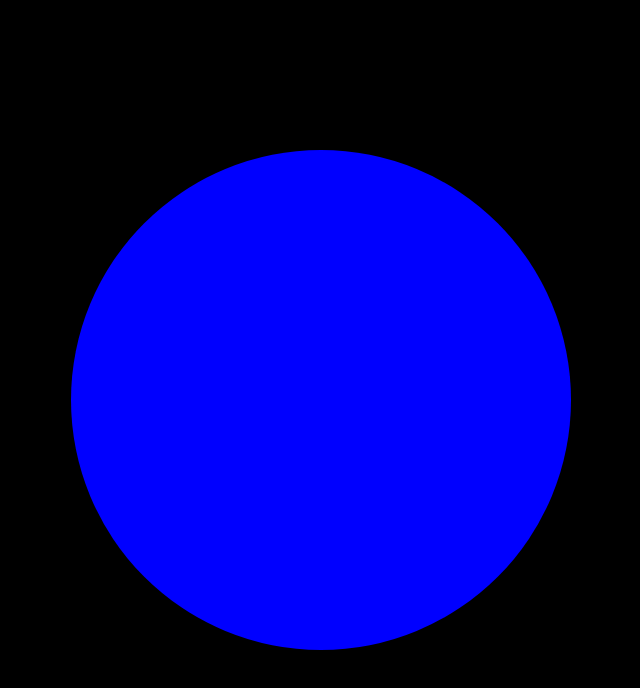
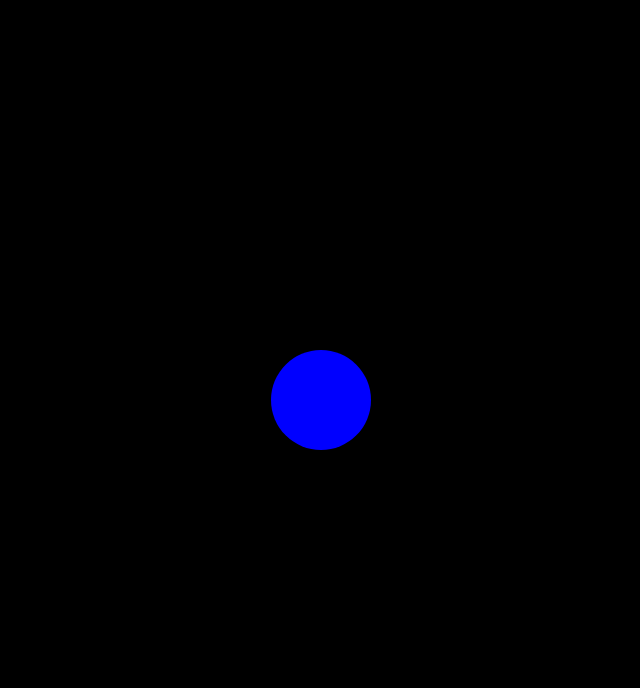
Before and after one commit to VitasPirozhko/audioView, a plain HTML site: page index.html in a window 1280 px wide. Shown: the whole page, without its empty margins (319-959 px from the left). Drawn offline with Linux system fonts and the light colour scheme.

Commit message:
уменьшил круг

```diff
--- a/css/index.css
+++ b/css/index.css
@@ -1,7 +1,7 @@
 
 #logo{
-    width: 500px;
-    height: 500px;
+    width: 100px;
+    height: 100px;
     border-radius: 50%;
     background: blue;
 }
```
